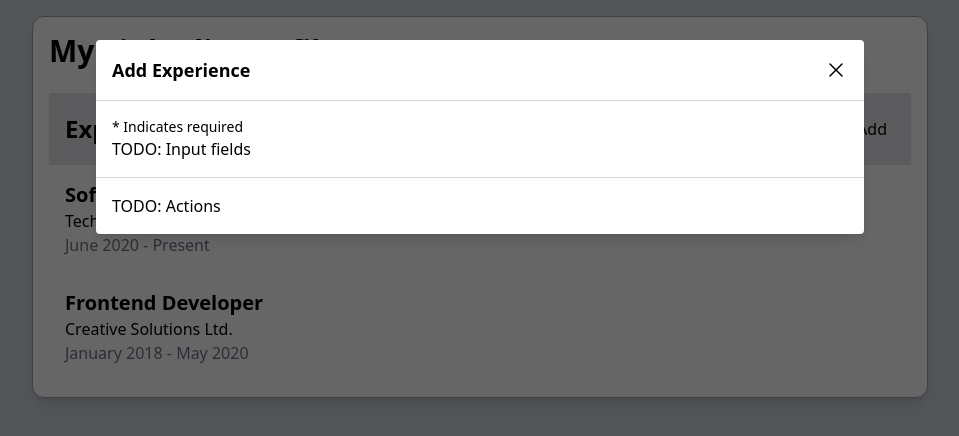
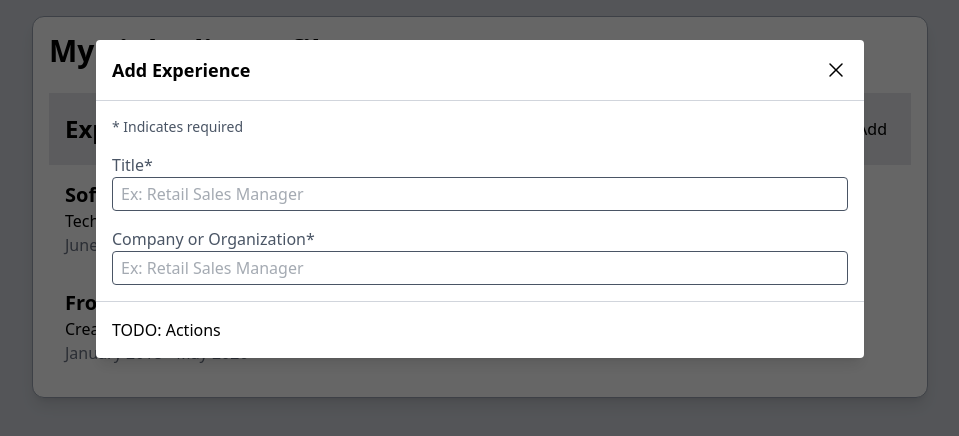
Before and after one commit to twiertzema/practice-add-experience, a React (Vite) app: page / in a window 1280 px wide. Shown: the top 436 px of the page, without its empty margins (160-1119 px from the left). Built offline with nearby package versions, Linux system fonts and the light colour scheme.

Commit message:
Add TextField

```diff
--- a/src/components/AddExperienceForm/component.tsx
+++ b/src/components/AddExperienceForm/component.tsx
@@ -1,6 +1,7 @@
 import { Button, DialogTitle } from "@headlessui/react";
 import { XMarkIcon } from "@heroicons/react/24/solid";
 import type { JobExperience } from "../../types";
+import TextField from "../TextField";
 
 interface AddExperienceFormProps {
   onCancel: () => void;
@@ -22,9 +23,14 @@ export default function AddExperienceForm({
         </Button>
       </div>
 
-      <div className="p-4">
+      <div className="flex flex-col gap-4 p-4 text-gray-600">
         <p className="text-sm">* Indicates required</p>
-        TODO: Input fields
+
+        <TextField label="Title" name="title" required />
+
+        {/* TODO: SelectField */}
+
+        <TextField label="Company or Organization" name="company" required />
       </div>
 
       <div className="p-4 border-t-1 border-gray-300">TODO: Actions</div>
--- /dev/null
+++ b/src/components/TextField/component.tsx
@@ -0,0 +1,23 @@
+import { Field, Input, Label } from "@headlessui/react";
+
+interface TextFieldsProps {
+  label: string;
+  name: string;
+  required?: boolean;
+}
+
+export default function TextField({ label, name, required }: TextFieldsProps) {
+  return (
+    <Field className="w-full">
+      <Label>
+        {label}
+        {required ? "*" : ""}
+      </Label>
+      <Input
+        className="block w-full border rounded px-2 py-1"
+        name={name}
+        placeholder="Ex: Retail Sales Manager"
+      />
+    </Field>
+  );
+}
--- /dev/null
+++ b/src/components/TextField/index.ts
@@ -0,0 +1 @@
+export { default } from "./component";
```
